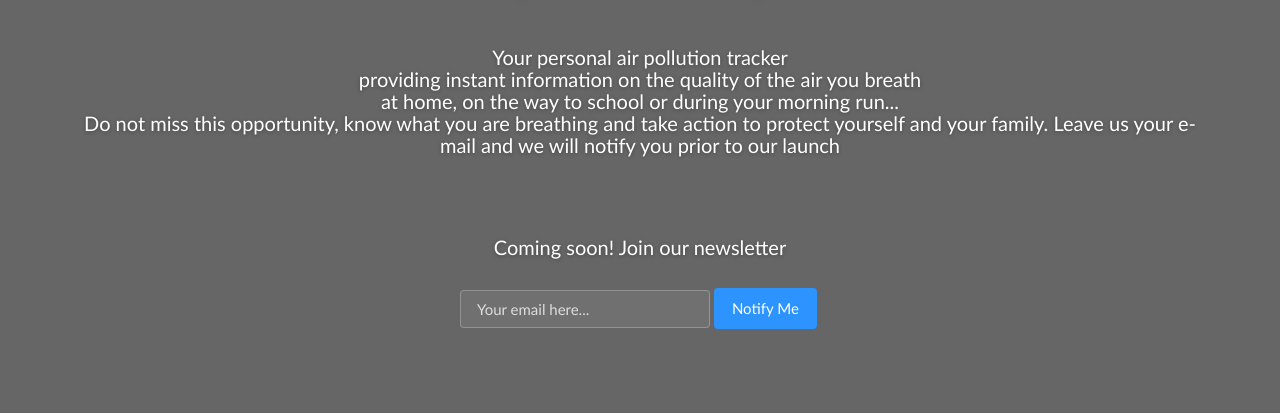
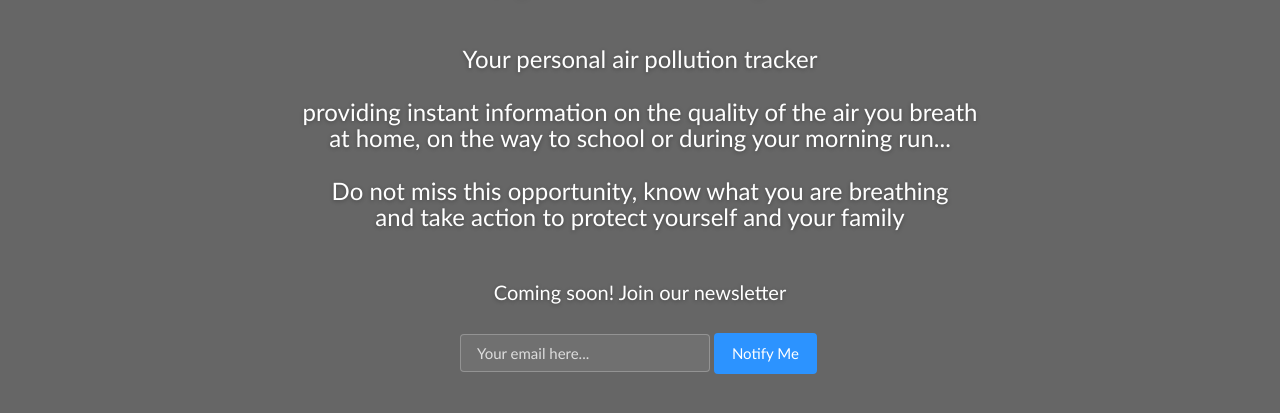
Before and after one commit to Khilna/Khilna.github.io, a plain HTML site: page index.html in a window 1280 px wide. Shown: the part 209-622 px from the top of the page. Drawn offline with Linux system fonts and the light colour scheme; a web font is replaced by a local one.

Commit message:
Update index.html

```diff
--- a/index.html
+++ b/index.html
@@ -50,7 +50,7 @@
       <h1 class="logo cursive" style="font-family: Calibri,Helvetica, Arial; font-size: 50px;">blue, powered by meo<br/></h1>
 
       <div class="content">
-        <h4 class="motto" style="font-family: Calibri,Helvetica, Arial; font-size: 20px;">Your personal air pollution tracker<br/><span style="font-family: Calibri,Helvetica, Arial, sans-serif; font-size: 20px;">providing instant information on the quality of the air you breath<br/><span style="font-family: Calibri,Helvetica, Arial, sans-serif; font-size: 20px;">at home, on the way to school or during your morning run...<br/><span style="font-family: Calibri,Helvetica, Arial, sans-serif; font-size: 20px;">Do not miss this opportunity, know what you are breathing and take action to protect yourself and your family. Leave us your e-mail and we will notify you prior to our launch</span></h4>
+        <h4 class="motto" style="font-family: Calibri,Helvetica, Arial; font-size: 24px;">Your personal air pollution tracker<br/><br/><span style="font-family: Calibri,Helvetica, Arial, sans-serif; font-size: 24px;">providing instant information on the quality of the air you breath<br/><span style="font-family: Calibri,Helvetica, Arial, sans-serif; font-size: 24px;">at home, on the way to school or during your morning run...<br/><br/><span style="font-family: Calibri,Helvetica, Arial, sans-serif; font-size: 24px;">Do not miss this opportunity, know what you are breathing<br/><span style="font-family: Calibri,Helvetica, Arial, sans-serif; font-size: 24px;">and take action to protect yourself and your family</span></h4>
         <div class="subscribe">
           <h5 class="info-text" style="font-family: Calibri,Helvetica, Arial; font-size: 20px;">
           Coming soon! Join our newsletter
```
